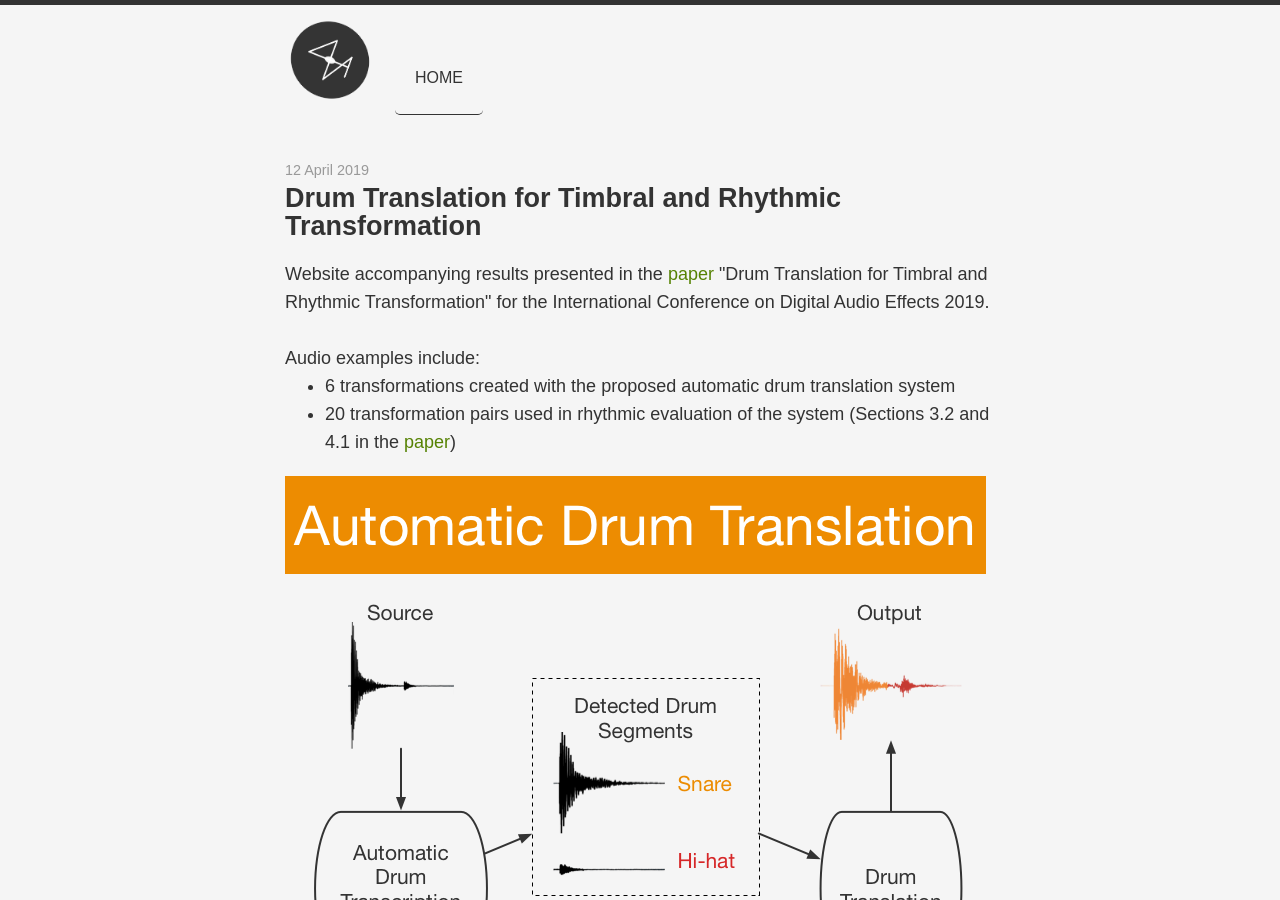
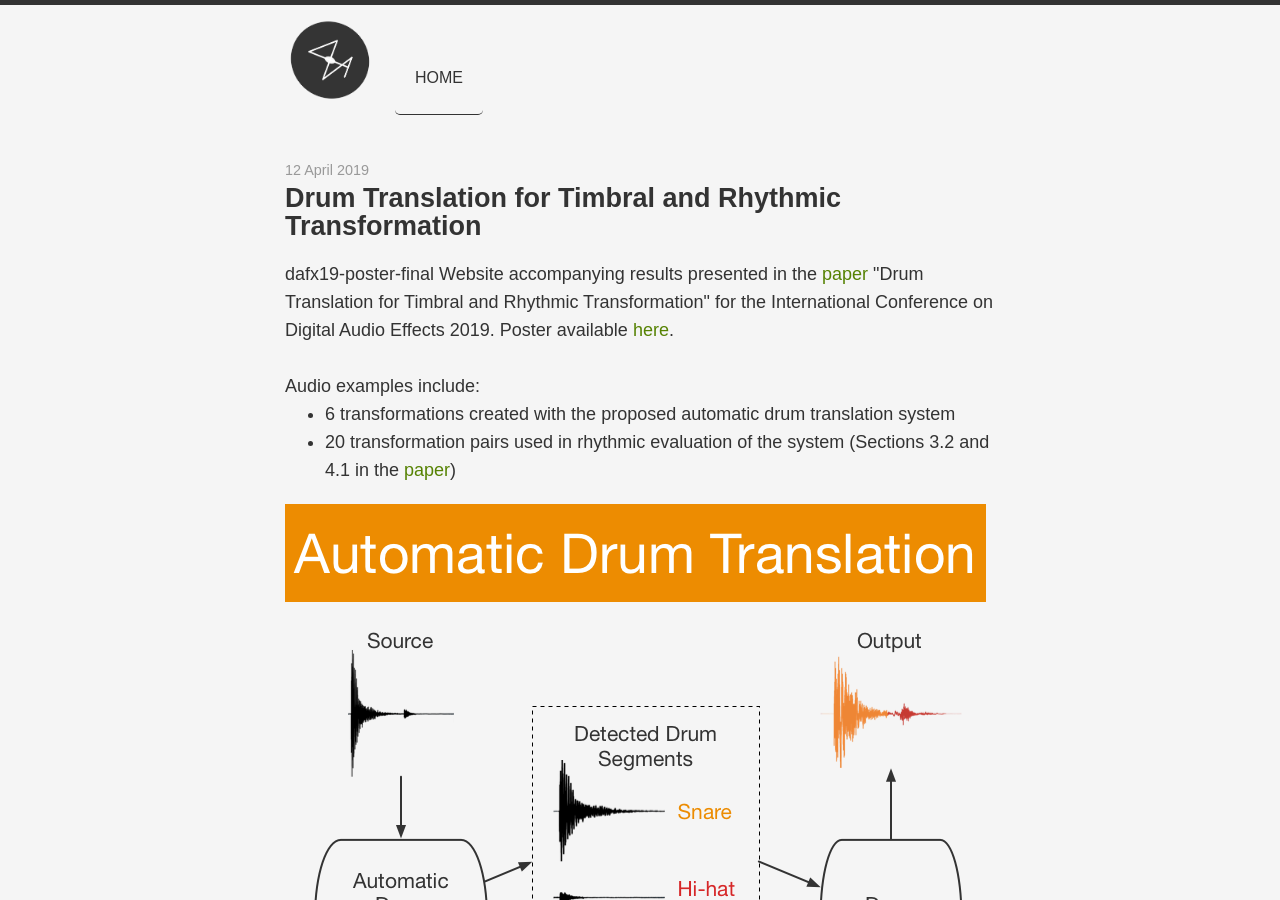
Before and after one commit to maciek-tomczak/maciek.github.io, a Jekyll site: the page built from _posts/2019-04-12-Drum-Translation-for-Timbral-and-Rhythmic-Transformation.html, in a window 1280 px wide and 900 px high. Built offline with Jekyll 4.4.1, drawn with Linux system fonts in a browser that asks for light colours; nearby versions of some CDN libraries.

Commit message:
added poster

```diff
--- a/_posts/2019-04-12-Drum-Translation-for-Timbral-and-Rhythmic-Transformation.html
+++ b/_posts/2019-04-12-Drum-Translation-for-Timbral-and-Rhythmic-Transformation.html
@@ -7,8 +7,8 @@ title: Drum Translation for Timbral and Rhythmic Transformation
 <link href="https://maxcdn.bootstrapcdn.com/font-awesome/4.7.0/css/font-awesome.min.css" rel="stylesheet" integrity="sha384-wvfXpqpZZVQGK6TAh5PVlGOfQNHSoD2xbE+QkPxCAFlNEevoEH3Sl0sibVcOQVnN" crossorigin="anonymous" />
 <link rel="stylesheet" href="{{ '/assets/css/trackswitch.min.css' | relative_url }}" />
 
-
-Website accompanying results presented in the <a href="http://dafx2019.bcu.ac.uk/papers/DAFx2019_paper_25.pdf">paper</a> "Drum Translation for Timbral and Rhythmic Transformation" for the International Conference on Digital Audio Effects 2019.
+dafx19-poster-final
+Website accompanying results presented in the <a href="http://dafx2019.bcu.ac.uk/papers/DAFx2019_paper_25.pdf">paper</a> "Drum Translation for Timbral and Rhythmic Transformation" for the International Conference on Digital Audio Effects 2019. Poster available <a href="./assets/images/dafx19-poster.pdf">here</a>.
 <br>
 <br>
 Audio examples include:
```
Also changed, not shown: 10 other files.
